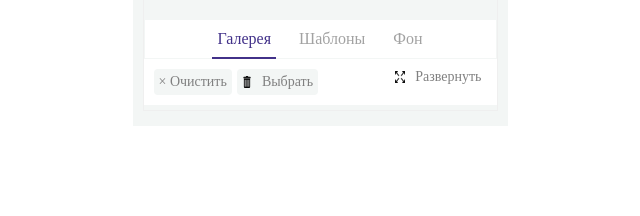
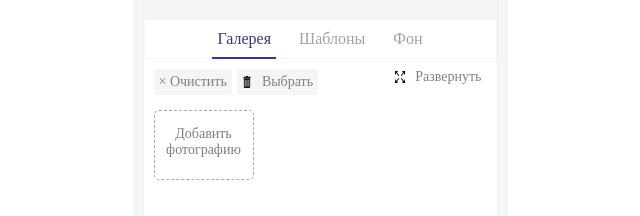
Before and after one commit to Aegis020404/tsc_test, a React (Create React App) app: page / in a window 1280 px wide. Shown: the part 418-634 px from the top of the page, without its empty margins (320-960 px from the left). Built offline with nearby package versions, Linux system fonts and the light colour scheme.

Commit message:
finished static layout

```diff
--- a/src/components/Themes/ThemesViewer.tsx
+++ b/src/components/Themes/ThemesViewer.tsx
@@ -15,6 +15,9 @@ const ThemesViewer = () => {
                     <button className={cl.btn +' '+ cl.unwrap}><img src={unwrapImg} width={10} height={12} alt="unwrap img"/> Развернуть</button>
                 </div>
             </div>
+            <div className={cl.lists}>
+                <div className={cl.list}>Добавить фотографию</div>
+            </div>
         </div>
     );
 };
--- a/src/index.css
+++ b/src/index.css
@@ -10,6 +10,7 @@ body, html {
   margin: 0 auto;
   background: #F3F6F5;
   width: 375px;
+
 }
 .container {
   border: 1px solid #efefef;
--- a/src/styles/Themes/ThemesViewer.module.css
+++ b/src/styles/Themes/ThemesViewer.module.css
@@ -1,14 +1,16 @@
 .ThemesViewer {
     color: gray;
     font-size: 14px;
-    margin-bottom: 5px;
+    padding: 10px;
+    height: 350px;
 }
 
 .management {
     display: flex;
     justify-content: space-between;
-    padding: 10px;
     align-items: center;
+    margin-bottom: 15px;
+
 }
 .btns {
     display: flex;
@@ -32,3 +34,21 @@
     background: white;
  color: black;
 }
+.lists {
+
+}
+.list {
+    padding-top: 15px;
+    text-align: center;
+    height: 70px;
+    width: 100px;
+    border: 1px dashed #ababab;
+    transition: all .3s;
+    cursor: pointer;
+    border-radius: 5px;
+}
+
+.list:hover {
+    color: black;
+    border: 2px solid black;
+}
```
